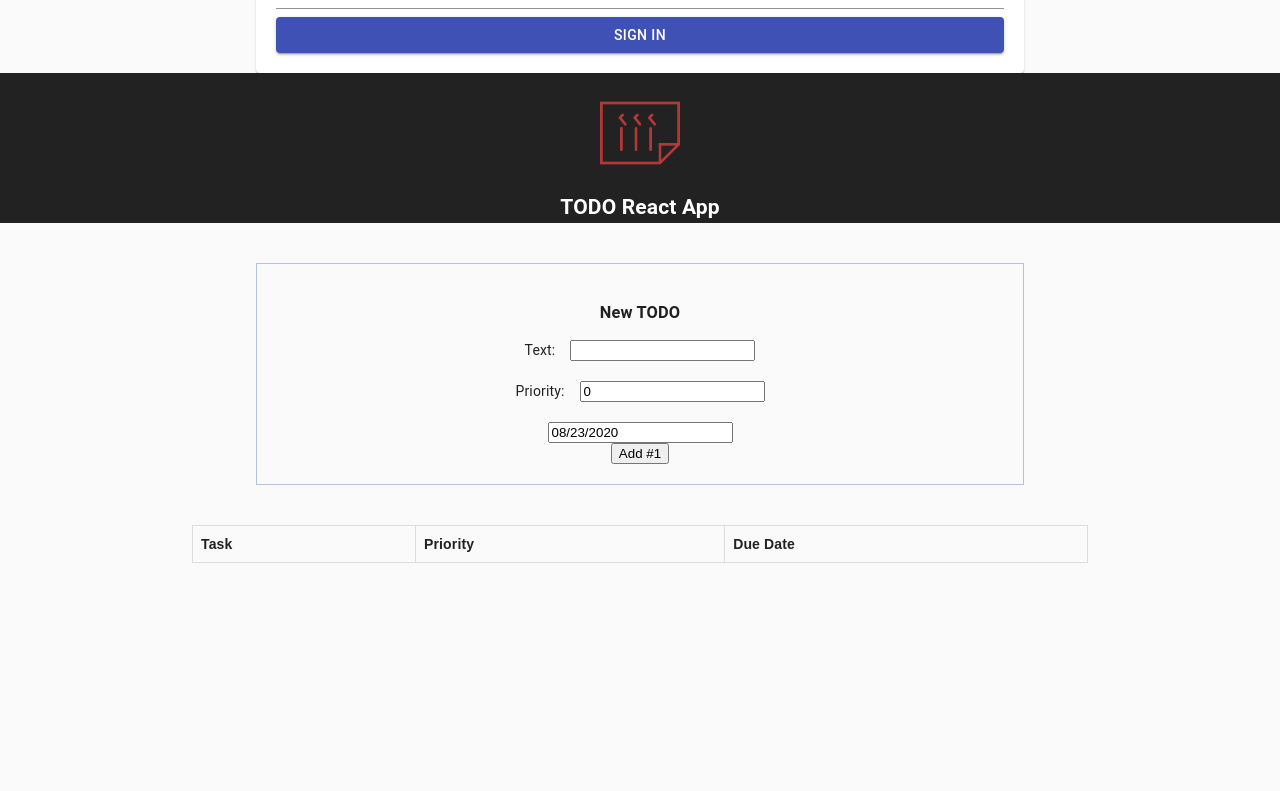
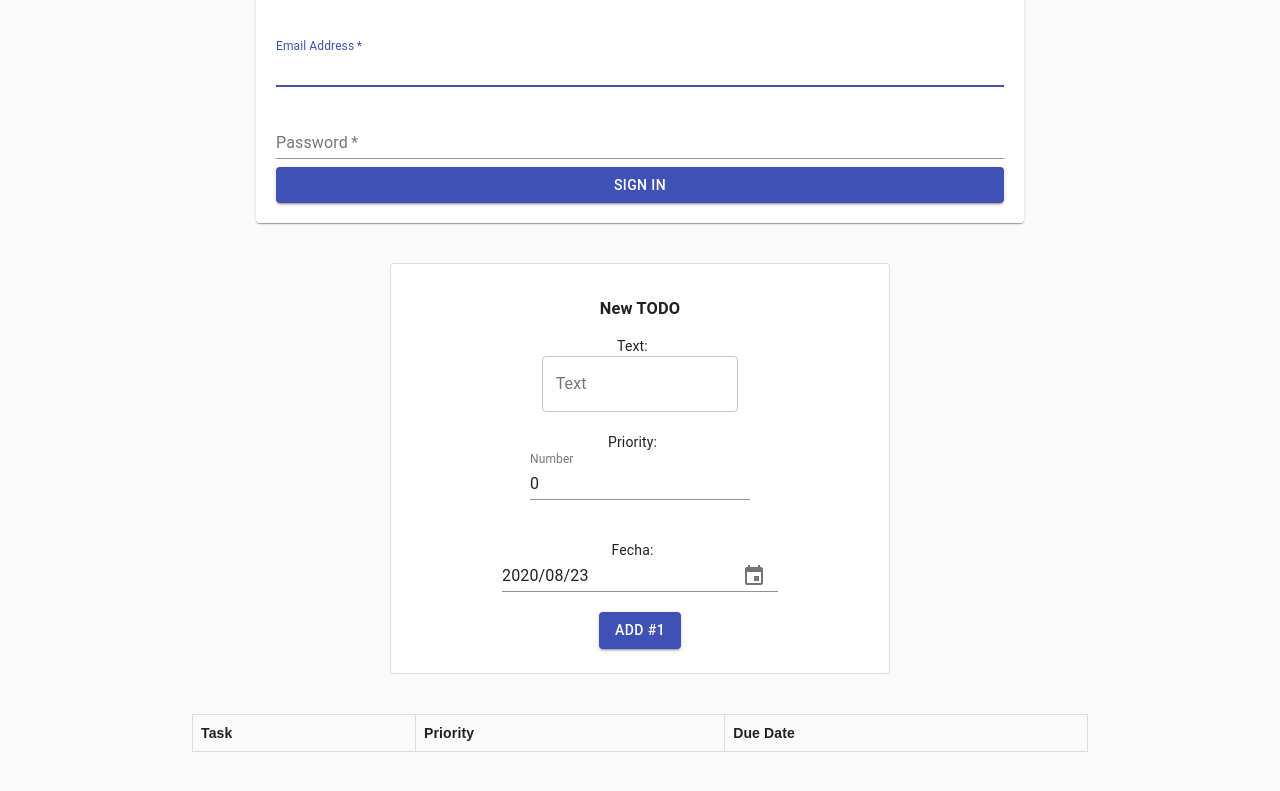
Before and after one commit to vashigo/React-Material-IETI, a React (Create React App) app: page / in a window 1280 px wide. Shown: the part 463-1254 px from the top of the page. Before the commit the page ends 1026 px from the top, so only its background shows below. Built offline with nearby package versions, Linux system fonts and the light colour scheme.

Commit message:
Part 2-2

```diff
--- a/package.json
+++ b/package.json
@@ -3,7 +3,7 @@
   "version": "0.1.0",
   "private": true,
   "dependencies": {
-    "@date-io/moment": "^2.1.0",
+    "@date-io/moment": "^1.3.11",
     "@material-ui/core": "^4.11.0",
     "@material-ui/icons": "^4.9.1",
     "@material-ui/pickers": "^3.2.10",
--- a/src/App.js
+++ b/src/App.js
@@ -1,22 +1,17 @@
 import React, {Component} from 'react';
 import logo from './logo.svg';
 import './App.css';
-import {TodoList} from "./TodoList";
-import DatePicker from 'react-datepicker';
-import 'react-datepicker/dist/react-datepicker.css';
-import moment from "moment";
 
 import Login from '../src/components/Login';
+import TodoApp from '../src/components/TodoApp';
 
 class App extends Component {
 
     constructor(props) {
         super(props);
-        this.state = {items: [], text: '', priority: 0, dueDate: moment()};
-        this.handleTextChange = this.handleTextChange.bind(this);
-        this.handlePriorityChange = this.handlePriorityChange.bind(this);
-        this.handleDateChange = this.handleDateChange.bind(this);
-        this.handleSubmit = this.handleSubmit.bind(this);
+        this.state = {
+
+        };
     }
 
 
@@ -24,96 +19,16 @@ class App extends Component {
 
         return (
             <div className="App">
-                <Login/>
                 <header className="App-header">
                     <img src={logo} className="App-logo" alt="logo"/>
                     <h1 className="App-title">TODO React App</h1>
                 </header>
-
+                <Login/>
                 <br/>
                 <br/>
-                <form onSubmit={this.handleSubmit} className="todo-form">
-                    <h3>New TODO</h3>
-                    <label htmlFor="text" className="right-margin">
-                        Text:
-                    </label>
-
-                    <input
-                        id="text"
-                        onChange={this.handleTextChange}
-                        value={this.state.text}>
-                    </input>
-
-                    <br/>
-                    <br/>
-                    <label htmlFor="priority" className="right-margin">
-                        Priority:
-                    </label>
-
-                    <input
-                        id="priority"
-                        type="number"
-                        onChange={this.handlePriorityChange}
-                        value={this.state.priority}>
-                    </input>
-                    <br/>
-                    <br/>
-
-                    <DatePicker
-                        id="due-date"
-                        selected={this.state.dueDate}
-                        placeholderText="Due date"
-                        onChange={this.handleDateChange}>
-                    </DatePicker>
-                    <br/>
-                    <button>
-                        Add #{this.state.items.length + 1}
-                    </button>
-                </form>
-                <br/>
-                <br/>
-                <TodoList todoList={this.state.items}/>
+                <TodoApp/>
             </div>
         );
-    }
-
-    handleTextChange(e) {
-        this.setState({
-            text: e.target.value
-        });
-    }
-
-    handlePriorityChange(e) {
-        this.setState({
-            priority: e.target.value
-        });
-    }
-
-    handleDateChange(date) {
-        this.setState({
-            dueDate: date
-        });
-    }
-
-    handleSubmit(e) {
-
-        e.preventDefault();
-
-        if (!this.state.text.length || !this.state.priority.length || !this.state.dueDate)
-            return;
-
-        const newItem = {
-            text: this.state.text,
-            priority: this.state.priority,
-            dueDate: this.state.dueDate,
-
-        };
-        this.setState(prevState => ({
-            items: prevState.items.concat(newItem),
-            text: '',
-            priority: '',
-            dueDate: ''
-        }));
     }
 
 }
--- a/src/Todo.js
+++ b/src/components/Todo.js
@@ -11,7 +11,7 @@ export class Todo extends React.Component {
             <tr>
                 <td>{this.props.text}</td>
                 <td>{this.props.priority}</td>
-                <td>{this.props.dueDate.format('DD-MM-YYYY')}</td>
+                <td>{this.props.dueDate}</td>
             </tr>
         );
     }
--- /dev/null
+++ b/src/components/TodoApp.js
@@ -0,0 +1,185 @@
+import React, {Component} from 'react';
+import '../App.css';
+import {TodoList} from "./TodoList";
+import 'react-datepicker/dist/react-datepicker.css';
+import moment from "moment";
+import MomentUtils from "@date-io/moment";
+import { withStyles } from "@material-ui/core/styles";
+
+import {Button, TextField, Card, CardContent } from '@material-ui/core';
+
+import DateFnsUtils from '@date-io/moment'; // choose your lib
+import { MuiPickersUtilsProvider, DatePicker, KeyboardDatePicker } from "@material-ui/pickers";
+
+class TodoApp extends Component {
+
+    constructor(props) {
+        super(props);
+        this.state = {items: [],
+            text: '',
+            priority: 0,
+            dueDate: moment().format("YYYY/MM/DD"),
+            selectedDate: moment()
+        };
+        this.handleTextChange = this.handleTextChange.bind(this);
+        this.handlePriorityChange = this.handlePriorityChange.bind(this);
+        this.handleDateChange = this.handleDateChange.bind(this);
+        this.handleSubmit = this.handleSubmit.bind(this);
+    }
+
+
+    render() {
+        const { classes } = this.props;
+        return (
+            <div>
+                <Card className={classes.card} variant="outlined">
+                    <CardContent>
+                        <form>
+                        <h3>New TODO</h3>
+
+                        <div>
+                            <div>
+                                <label htmlFor="text" className="right-margin">
+                                    Text:
+                                </label>
+                            </div>
+                            <TextField
+                                label="Text"
+                                id="outlined-margin-none"
+                                defaultValue="Default Value"
+                                className={classes.textField}
+                                variant="outlined"
+                                onChange={this.handleTextChange}
+                                value={this.state.text}
+                            />
+                        </div>
+                        <br/>
+                        <div>
+                            <div>
+                                <label htmlFor="text" className="right-margin">
+                                    Priority:
+                                </label>
+                            </div>
+                            <TextField
+                                id="standard-number"
+                                label="Number"
+                                type="number"
+                                value={this.state.priority}
+                                onChange={this.handlePriorityChange}
+                                InputLabelProps={{
+                                    shrink: true,
+                                }}
+                            />
+                        </div>
+                        <br/>
+                        <br/>
+                        <div>
+                            <div>
+                                <label htmlFor="text" className="right-margin">
+                                    Fecha:
+                                </label>
+                            </div>
+                            <MuiPickersUtilsProvider utils={MomentUtils}>
+                                <KeyboardDatePicker
+                                    disableFuture
+                                    format="YYYY/MM/DD"
+                                    value={this.state.selectedDate}
+                                    inputValue={this.state.dueDate}
+                                    onChange={this.handleDateChange}
+                                />
+                            </MuiPickersUtilsProvider>
+
+
+                        </div>
+                        <br/>
+                        <Button
+                            variant="contained"
+                            color="primary"
+                            onClick ={this.handleSubmit}
+                        >
+                            Add #{this.state.items.length + 1}
+                        </Button>
+                    </form>
+                    </CardContent>
+                </Card>
+
+                <br/>
+                <br/>
+                <TodoList todoList={this.state.items}/>
+                <br/>
+                <br/>
+            </div>
+        );
+    }
+
+    handleTextChange(e) {
+        this.setState({
+            text: e.target.value
+        });
+    }
+
+    handlePriorityChange(e) {
+        this.setState({
+            priority: e.target.value
+        });
+    }
+
+    handleDateChange(date, value) {
+        this.setState(prevState => ({
+            selectedDate: date,
+            dueDate: value
+        }));
+    }
+
+    handleSubmit(e) {
+
+        e.preventDefault();
+
+        if (!this.state.text.length || !this.state.priority.length || !this.state.dueDate)
+            return;
+
+        const newItem = {
+            text: this.state.text,
+            priority: this.state.priority,
+            dueDate: this.state.dueDate,
+
+        };
+        this.setState(prevState => ({
+            items: prevState.items.concat(newItem),
+            text: '',
+            priority: 0,
+            dueDate: moment().format("YYYY/MM/DD"),
+            selectedDate: moment()
+        }));
+    }
+
+}
+
+const styles = theme => ({
+    root: {
+      display: 'flex',
+      flexWrap: 'wrap',
+    },
+    card: {
+        width: '500px',
+        margin: 'auto'
+    },
+    textField: {
+      marginLeft: theme.spacing(1),
+      marginRight: theme.spacing(1),
+      width: '25ch',
+    },
+    bullet: {
+        display: 'inline-block',
+        margin: '0 2px',
+        transform: 'scale(0.8)',
+    },
+    title: {
+        fontSize: 14,
+    },
+    pos: {
+        marginBottom: 12,
+    },
+});
+
+export default withStyles(styles, { withTheme: true })(TodoApp);
```
Also changed, not shown: src/components/TodoList.js (renamed from src/TodoList.js), 1 other file (tests, documents, lock files or other folders).
